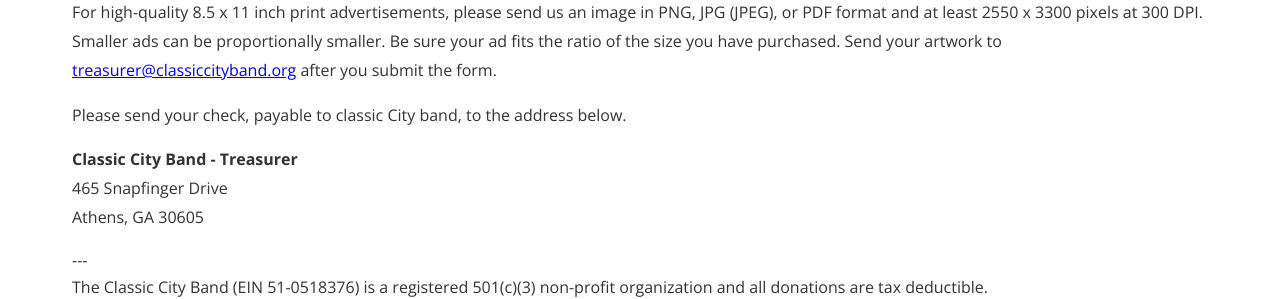
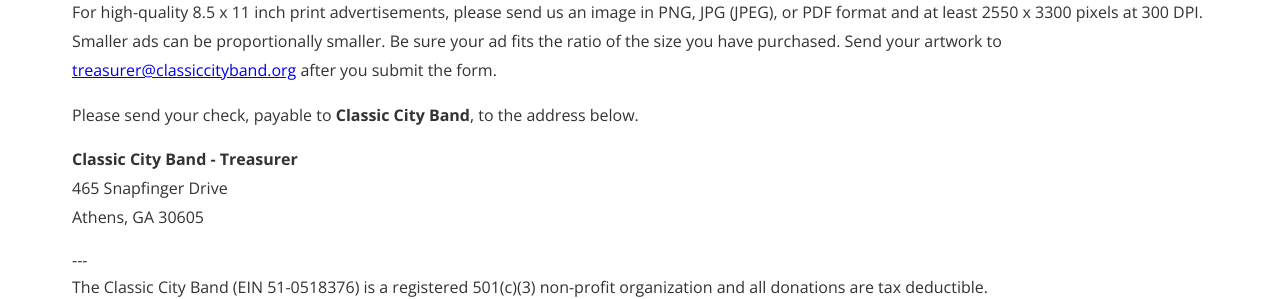
Before and after one commit to webmasterCCB/CCBwebsite, a Jekyll site: the page built from bus-partners.md, in a window 1280 px wide and 900 px high, scrolled down 2136 px. Shown: the part 255-554 px from the top of the window. Built offline with Jekyll 4.4.1, drawn with Linux system fonts in a browser that asks for light colours; comment, search, counter and statistics services are not loaded.

```diff
--- a/bus-partners.md
+++ b/bus-partners.md
@@ -84,7 +84,7 @@ We present five Concert Band programs annually showcasing a wide variety of band
 
 <p>For high-quality 8.5 x 11 inch print advertisements, please send us an image in PNG, JPG (JPEG), or PDF format and at least 2550 x 3300 pixels at 300 DPI. Smaller ads can be proportionally smaller. Be sure your ad fits the ratio of the size you have purchased. Send your artwork to <a href="mailto:treasurer@classiccityband.org">treasurer@classiccityband.org</a> after you submit the form.</p>
 
-<p>Please send your check, payable to classic City  band, to the address below.</p>
+<p>Please send your check, payable to <strong>Classic City Band</strong>, to the address below.</p>
 
 <p>
 <strong>Classic City Band - Treasurer</strong><br>
```
